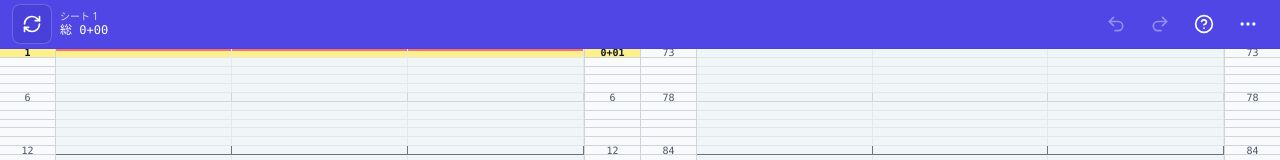
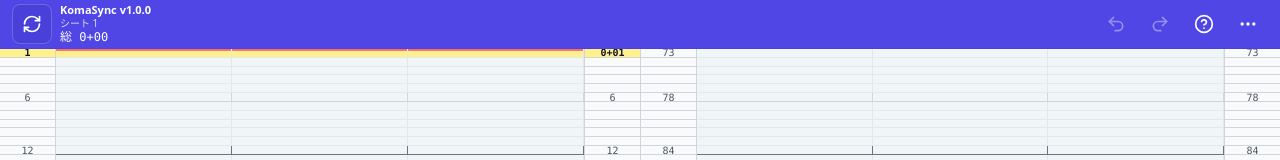
Before and after one commit to stechdrive/komasync, a React (Vite) app: page / in a window 1280 px wide. Shown: the top 160 px of the page. Built offline with nearby package versions, Linux system fonts and the light colour scheme.

Commit message:
chore: centralize app version

```diff
--- a/components/TopBar.tsx
+++ b/components/TopBar.tsx
@@ -1,5 +1,6 @@
 import React, { useEffect, useRef, useState } from 'react';
 import { HelpCircle, MoreHorizontal, Redo2, RefreshCw, Undo2 } from 'lucide-react';
+import { APP_NAME, APP_VERSION } from '@/domain/appMeta';
 
 type TopBarProps = {
   sheetNumber: number;
@@ -84,6 +85,9 @@ export const TopBar: React.FC<TopBarProps> = ({
           </button>
 
           <div className="min-w-0 leading-tight">
+            <div className="text-[11px] font-bold truncate">
+              {APP_NAME} v{APP_VERSION}
+            </div>
             <div className="text-[10px] opacity-80 truncate">シート {sheetNumber}</div>
             <div className="font-mono text-xs truncate">
               総 {totalTimecode}
--- /dev/null
+++ b/domain/appMeta.ts
@@ -0,0 +1,2 @@
+export const APP_NAME = 'KomaSync';
+export const APP_VERSION = '1.0.0';
```
